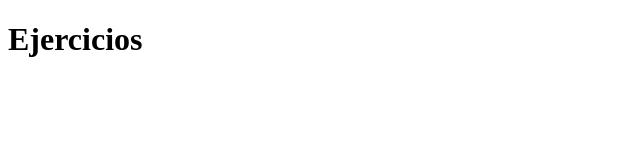
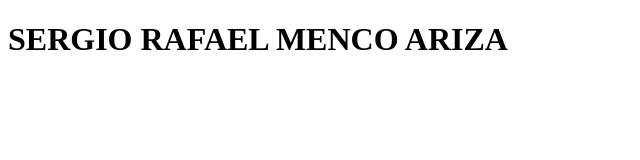
Before and after one commit to smenco/Taller_ejercicios_secuencialesBP, a plain HTML site: page index.html in a window 1280 px wide. Shown: the whole page, without its empty margins (0-640 px from the left). Drawn offline with Linux system fonts and the light colour scheme.

Commit message:
Ultimo Commit Modificacion Title y h1

```diff
--- a/index.html
+++ b/index.html
@@ -4,11 +4,11 @@
     <meta charset="UTF-8">
     <meta http-equiv="X-UA-Compatible" content="IE=edge">
     <meta name="viewport" content="width=device-width, initial-scale=1.0">
-    <title>Ejercicios secuenciales.</title>
+    <title>TALLER EJERCICIOS SECUENCIALES</title>
     <script src="script.js"></script>
 
 </head>
 <body>
-    <h1>Ejercicios</h1>
+    <h1>SERGIO RAFAEL MENCO ARIZA</h1>
 </body>
 </html>
```
